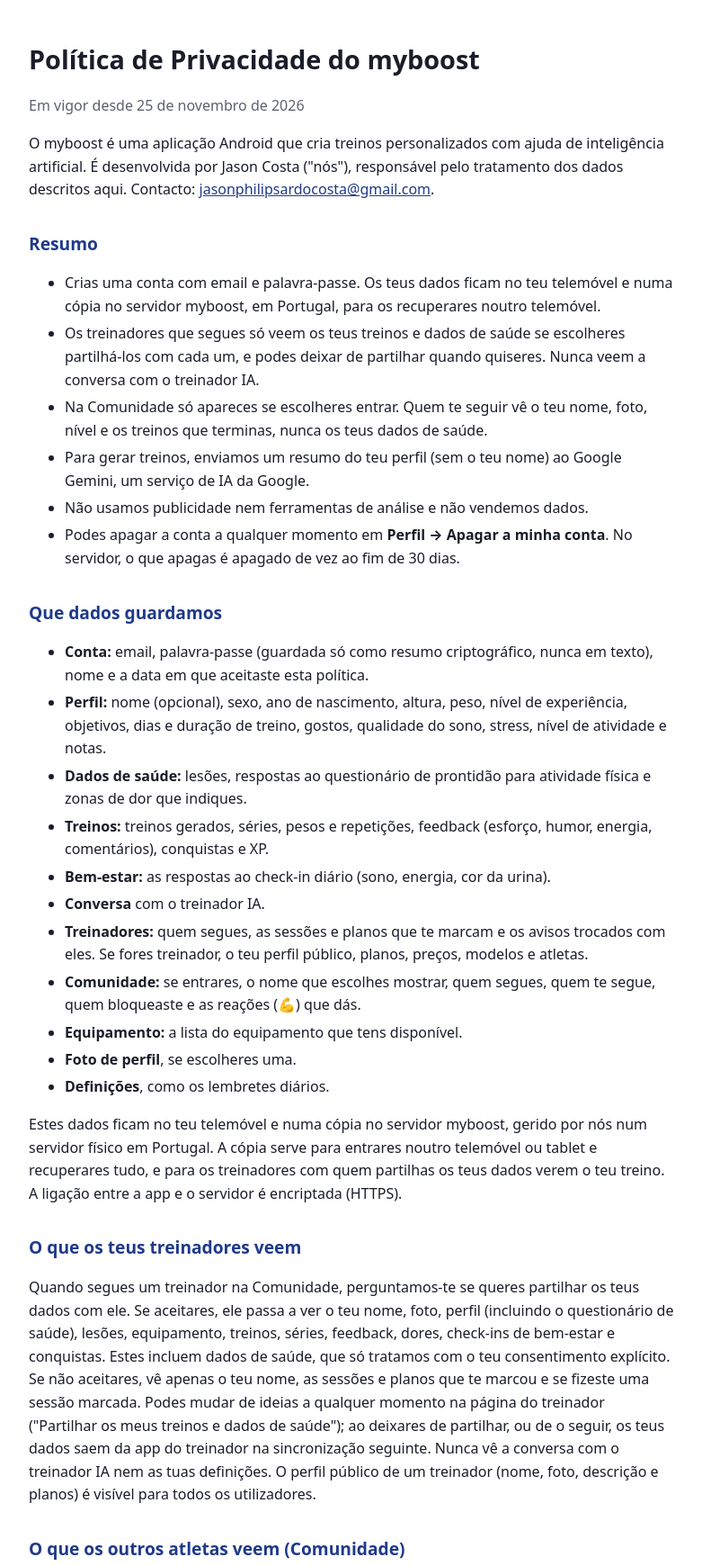
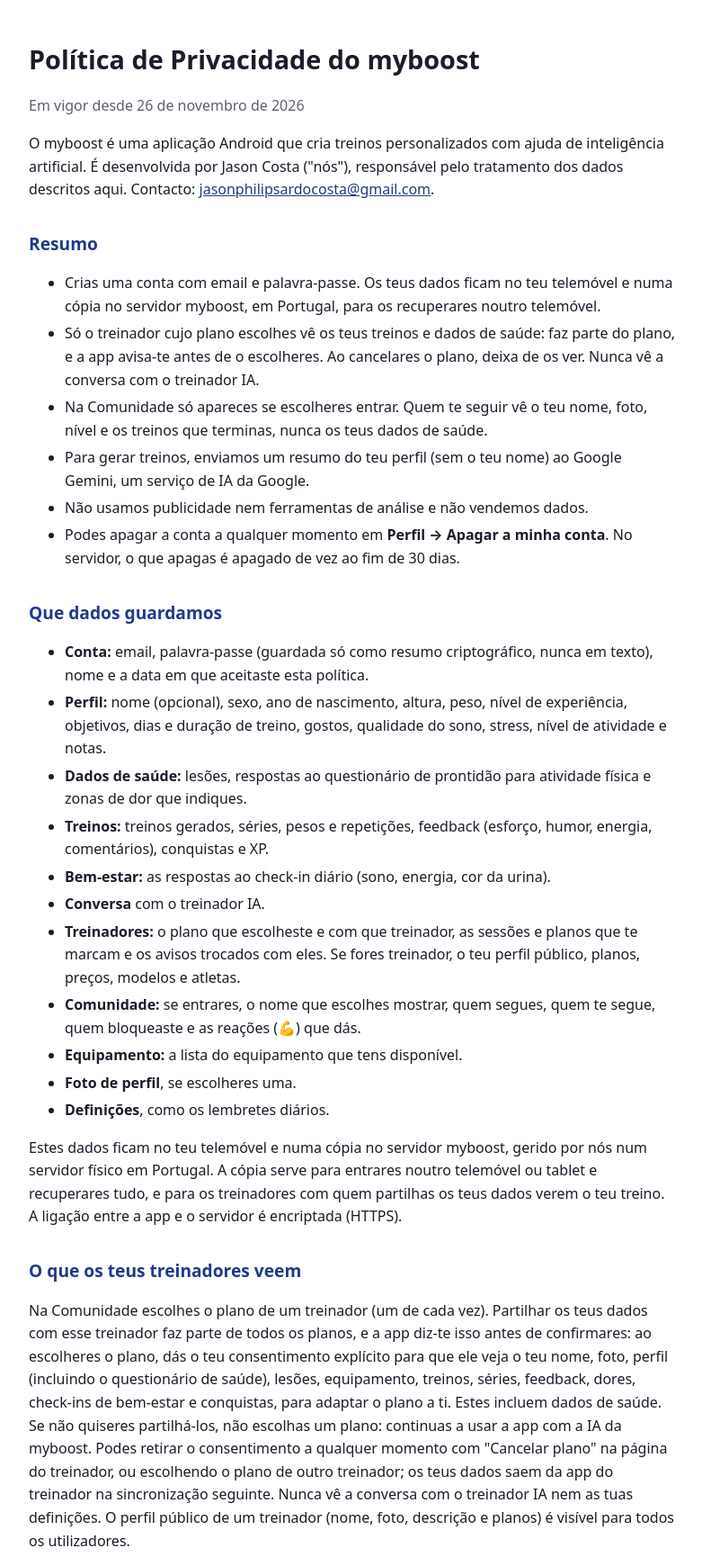
Before and after one commit to pl4za/myboost-legal, a plain HTML site: page privacy/index.html in a window 1280 px wide. Shown: the top 1740 px of the page at 90% size, without its empty margins (248-1029 px from the left). Drawn offline with Linux system fonts and the light colour scheme.

Commit message:
Privacy policy: data shared with the coach as part of a plan; usage logs kept 90 days
Co-Authored-By: Claude Opus 5.5 <noreply@anthropic.com>

```diff
--- a/privacy/index.html
+++ b/privacy/index.html
@@ -16,14 +16,14 @@
 <body>
 <main>
 <h1>Política de Privacidade do myboost</h1>
-<p class="muted">Em vigor desde 25 de novembro de 2026</p>
+<p class="muted">Em vigor desde 26 de novembro de 2026</p>
 
 <p>O myboost é uma aplicação Android que cria treinos personalizados com ajuda de inteligência artificial. É desenvolvida por Jason Costa ("nós"), responsável pelo tratamento dos dados descritos aqui. Contacto: <a href="mailto:jasonphilipsardocosta@gmail.com">jasonphilipsardocosta@gmail.com</a>.</p>
 
 <h2>Resumo</h2>
 <ul>
   <li>Crias uma conta com email e palavra-passe. Os teus dados ficam no teu telemóvel e numa cópia no servidor myboost, em Portugal, para os recuperares noutro telemóvel.</li>
-  <li>Os treinadores que segues só veem os teus treinos e dados de saúde se escolheres partilhá-los com cada um, e podes deixar de partilhar quando quiseres. Nunca veem a conversa com o treinador IA.</li>
+  <li>Só o treinador cujo plano escolhes vê os teus treinos e dados de saúde: faz parte do plano, e a app avisa-te antes de o escolheres. Ao cancelares o plano, deixa de os ver. Nunca vê a conversa com o treinador IA.</li>
   <li>Na Comunidade só apareces se escolheres entrar. Quem te seguir vê o teu nome, foto, nível e os treinos que terminas, nunca os teus dados de saúde.</li>
   <li>Para gerar treinos, enviamos um resumo do teu perfil (sem o teu nome) ao Google Gemini, um serviço de IA da Google.</li>
   <li>Não usamos publicidade nem ferramentas de análise e não vendemos dados.</li>
@@ -38,7 +38,7 @@
   <li><strong>Treinos:</strong> treinos gerados, séries, pesos e repetições, feedback (esforço, humor, energia, comentários), conquistas e XP.</li>
   <li><strong>Bem-estar:</strong> as respostas ao check-in diário (sono, energia, cor da urina).</li>
   <li><strong>Conversa</strong> com o treinador IA.</li>
-  <li><strong>Treinadores:</strong> quem segues, as sessões e planos que te marcam e os avisos trocados com eles. Se fores treinador, o teu perfil público, planos, preços, modelos e atletas.</li>
+  <li><strong>Treinadores:</strong> o plano que escolheste e com que treinador, as sessões e planos que te marcam e os avisos trocados com eles. Se fores treinador, o teu perfil público, planos, preços, modelos e atletas.</li>
   <li><strong>Comunidade:</strong> se entrares, o nome que escolhes mostrar, quem segues, quem te segue, quem bloqueaste e as reações (💪) que dás.</li>
   <li><strong>Equipamento:</strong> a lista do equipamento que tens disponível.</li>
   <li><strong>Foto de perfil</strong>, se escolheres uma.</li>
@@ -47,7 +47,7 @@
 <p>Estes dados ficam no teu telemóvel e numa cópia no servidor myboost, gerido por nós num servidor físico em Portugal. A cópia serve para entrares noutro telemóvel ou tablet e recuperares tudo, e para os treinadores com quem partilhas os teus dados verem o teu treino. A ligação entre a app e o servidor é encriptada (HTTPS).</p>
 
 <h2>O que os teus treinadores veem</h2>
-<p>Quando segues um treinador na Comunidade, perguntamos-te se queres partilhar os teus dados com ele. Se aceitares, ele passa a ver o teu nome, foto, perfil (incluindo o questionário de saúde), lesões, equipamento, treinos, séries, feedback, dores, check-ins de bem-estar e conquistas. Estes incluem dados de saúde, que só tratamos com o teu consentimento explícito. Se não aceitares, vê apenas o teu nome, as sessões e planos que te marcou e se fizeste uma sessão marcada. Podes mudar de ideias a qualquer momento na página do treinador ("Partilhar os meus treinos e dados de saúde"); ao deixares de partilhar, ou de o seguir, os teus dados saem da app do treinador na sincronização seguinte. Nunca vê a conversa com o treinador IA nem as tuas definições. O perfil público de um treinador (nome, foto, descrição e planos) é visível para todos os utilizadores.</p>
+<p>Na Comunidade escolhes o plano de um treinador (um de cada vez). Partilhar os teus dados com esse treinador faz parte de todos os planos, e a app diz-te isso antes de confirmares: ao escolheres o plano, dás o teu consentimento explícito para que ele veja o teu nome, foto, perfil (incluindo o questionário de saúde), lesões, equipamento, treinos, séries, feedback, dores, check-ins de bem-estar e conquistas, para adaptar o plano a ti. Estes incluem dados de saúde. Se não quiseres partilhá-los, não escolhas um plano: continuas a usar a app com a IA da myboost. Podes retirar o consentimento a qualquer momento com "Cancelar plano" na página do treinador, ou escolhendo o plano de outro treinador; os teus dados saem da app do treinador na sincronização seguinte. Nunca vê a conversa com o treinador IA nem as tuas definições. O perfil público de um treinador (nome, foto, descrição e planos) é visível para todos os utilizadores.</p>
 
 <h2>O que os outros atletas veem (Comunidade)</h2>
 <p>A Comunidade é opcional. Até escolheres "Entrar na Comunidade", ninguém te encontra nem vê nada teu. Quando entras, qualquer utilizador te pode encontrar pelo nome que escolheres e seguir-te, sem precisar da tua aprovação. Quem te segue vê esse nome, a tua foto de perfil, nível, XP, medalhas, quantos treinos e minutos fizeste, e os treinos que terminas: título, data, duração, local, exercícios, séries, repetições, cargas e recordes. Nunca vê dores, feedback, check-ins de bem-estar, lesões, o questionário de saúde nem a conversa com o treinador IA. Podes bloquear quem te segue, e sair da Comunidade a qualquer momento em Comunidade → Definições: deixas logo de aparecer e os teus treinos deixam de ser mostrados.</p>
@@ -66,7 +66,7 @@
 <p>Se tiveres a cópia de segurança do Android ativa, o sistema pode guardar os dados da app (incluindo a foto de perfil) na tua conta Google, encriptados, para os restaurar se reinstalares a app. Esta cópia é gerida pela Google e podes desativá-la nas definições do Android.</p>
 
 <h2>Partilha</h2>
-<p>Só partilhamos dados com a Google, como descrito acima, com os treinadores com quem escolhes partilhar os teus dados e, se entrares na Comunidade, com quem te segue (como descrito acima). Quando partilhas um cartão de treino (por exemplo no Instagram), és tu que escolhes a app de destino e o que é enviado.</p>
+<p>Só partilhamos dados com a Google, como descrito acima, com o treinador cujo plano escolhes e, se entrares na Comunidade, com quem te segue (como descrito acima). Quando partilhas um cartão de treino (por exemplo no Instagram), és tu que escolhes a app de destino e o que é enviado.</p>
 
 <h2>Permissões</h2>
 <ul>
@@ -77,7 +77,7 @@
 </ul>
 
 <h2>Durante quanto tempo guardamos os dados</h2>
-<p>Os dados no teu telemóvel ficam até os apagares ou desinstalares a app. No servidor, ficam enquanto tiveres conta. Quando apagas algo (um registo, uma foto, um perfil ou a conta), fica marcado como apagado durante 30 dias, para podermos corrigir um engano a teu pedido, e depois é apagado de vez. Sessões terminadas também são apagadas ao fim de 30 dias. A retenção dos pedidos enviados à Google é definida pelos termos da Google acima.</p>
+<p>Os dados no teu telemóvel ficam até os apagares ou desinstalares a app. No servidor, ficam enquanto tiveres conta. Quando apagas algo (um registo, uma foto, um perfil ou a conta), fica marcado como apagado durante 30 dias, para podermos corrigir um engano a teu pedido, e depois é apagado de vez. Sessões terminadas também são apagadas ao fim de 30 dias. Para controlar custos e abusos, registamos quando entras na conta e cada pedido à IA (o tipo de pedido, o modelo e o tamanho, nunca o conteúdo); esses registos são apagados ao fim de 90 dias. A retenção dos pedidos enviados à Google é definida pelos termos da Google acima.</p>
 
 <h2>Os teus direitos</h2>
 <p>Ao abrigo do RGPD tens direito de acesso, retificação, apagamento, portabilidade e oposição, e de retirar o consentimento. Podes ver e alterar os teus dados na app (Perfil e "O que sei sobre ti") e apagar a conta em Perfil → Apagar a minha conta. Se já não tiveres a app, pede-nos por email para apagarmos a conta. Para qualquer pedido, escreve para <a href="mailto:jasonphilipsardocosta@gmail.com">jasonphilipsardocosta@gmail.com</a>. Podes também apresentar queixa à Comissão Nacional de Proteção de Dados (<a href="https://www.cnpd.pt">cnpd.pt</a>).</p>
```
